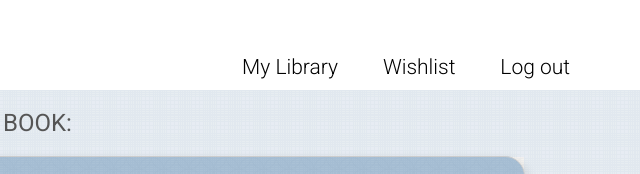
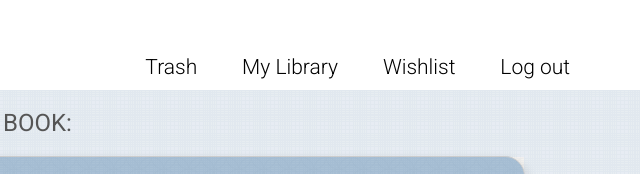
Before and after one commit to mbozja/bookshelf, a plain HTML site: page wishlist.html in a window 1280 px wide. Shown: the top 174 px of the page, 640-1280 px from the left. Drawn offline with Linux system fonts and the light colour scheme.

Commit message:
Added trash and JS files

```diff
--- a/wishlist.html
+++ b/wishlist.html
@@ -16,6 +16,7 @@
             <div>
                 <h1 class="logo"><a href="index.html">Bookshelf</a></h1>
                 <ul class="other-nav">
+                   <li><a href="#">Trash</a></li>
                    <li><a href="library.html">My Library</a></li>
                     <li><a href="wishlist.html">Wishlist</a></li>
                     <li><a href="#">Log out</a></li>
```
Also changed, not shown: resources/js/library.js (added), resources/js/wishlist.js (added).
